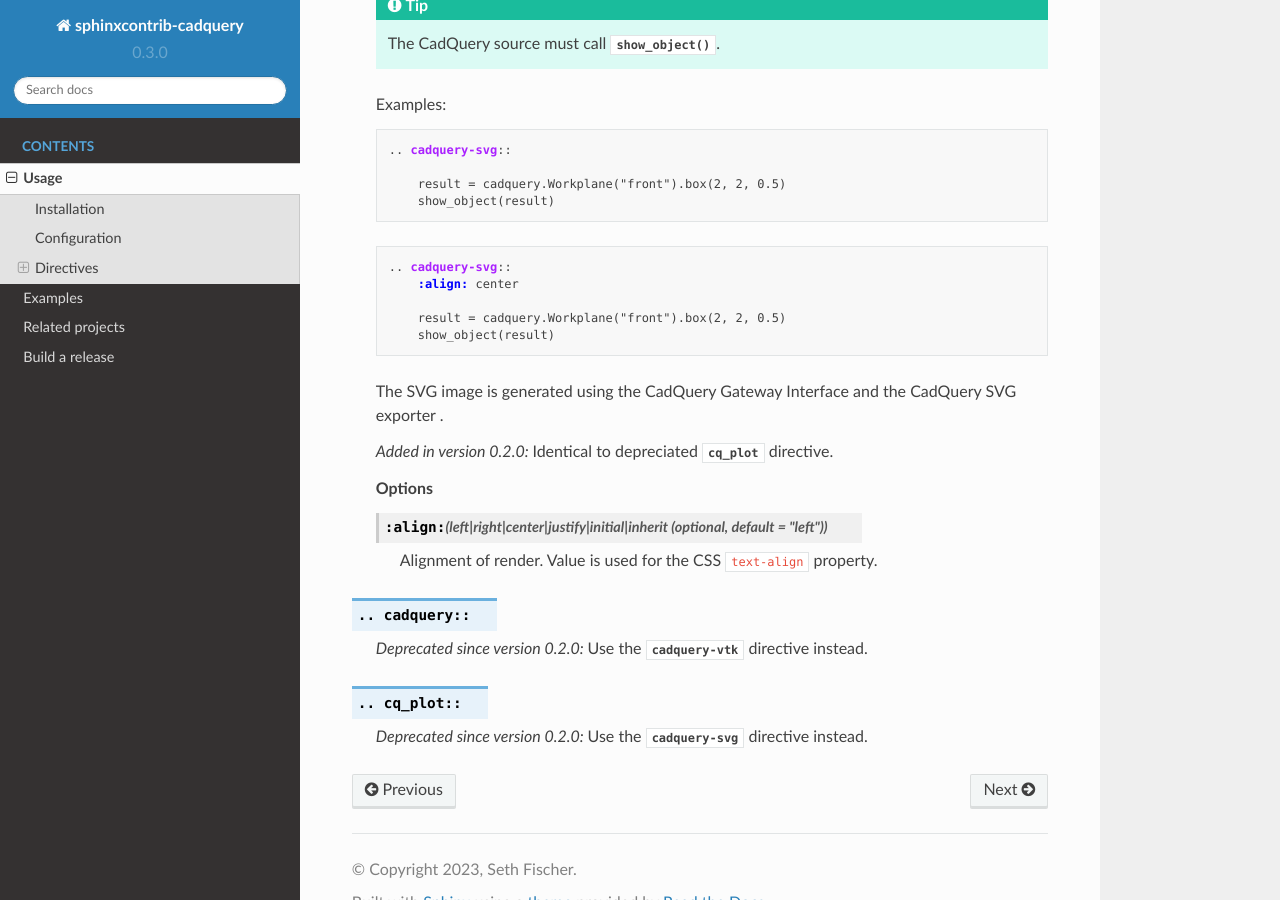
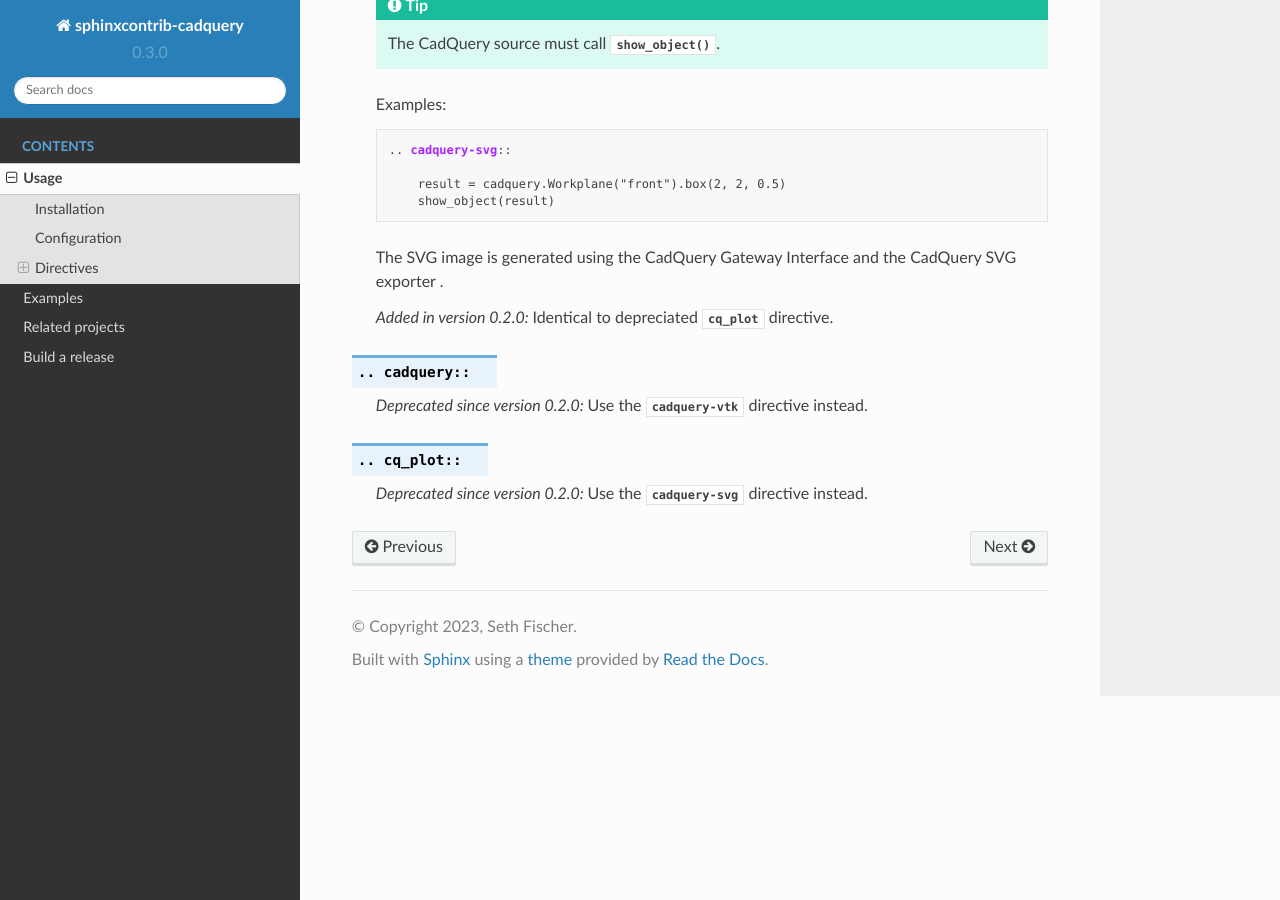
Before and after one commit to sethfischer/sphinxcontrib-cadquery, a Sphinx documentation site: the page built from docs/usage.rst, in a window 1280 px wide and 900 px high, scrolled down 1970 px. Built offline with Sphinx 7.4.7 and the Read the Docs theme 2.0.0, drawn with Linux system fonts in a browser that asks for light colours; the version number is read from the project's files by our own code.

Commit message:
fix: remove option "align" from cadquery-svg

```diff
--- a/docs/usage.rst
+++ b/docs/usage.rst
@@ -127,26 +127,11 @@ Directives
             result = cadquery.Workplane("front").box(2, 2, 0.5)
             show_object(result)
 
-    .. code-block:: rst
-
-        .. cadquery-svg::
-            :align: center
-
-            result = cadquery.Workplane("front").box(2, 2, 0.5)
-            show_object(result)
-
     The SVG image is generated using the :doc:`CadQuery Gateway Interface <cadquery-latest:cqgi>`
     and the :doc:`CadQuery SVG exporter <cadquery-latest:importexport>` .
 
     .. versionadded:: 0.2.0
       Identical to depreciated :rst:dir:`cq_plot` directive.
-
-    .. rubric:: Options
-
-    .. rst:directive:option:: align
-        :type: left|right|center|justify|initial|inherit (optional, default = "left")
-
-        Alignment of render. Value is used for the CSS ``text-align`` property.
 
 
 .. rst:directive:: .. cadquery::
```
Also changed, not shown: 2 other files.
